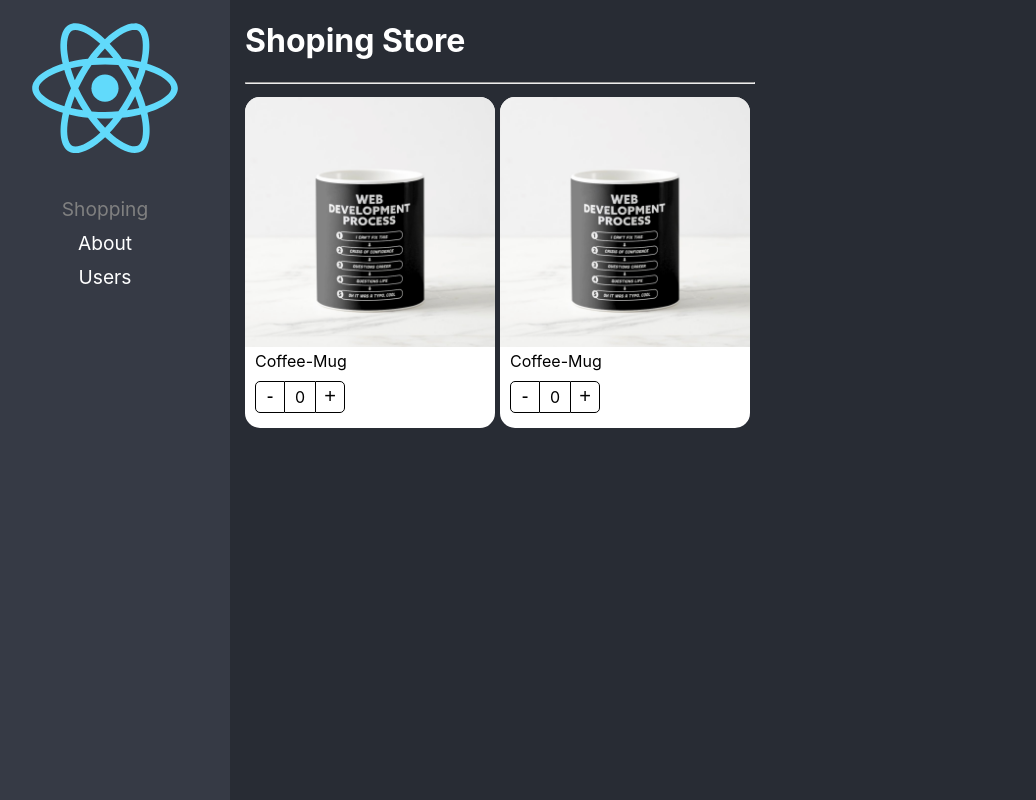
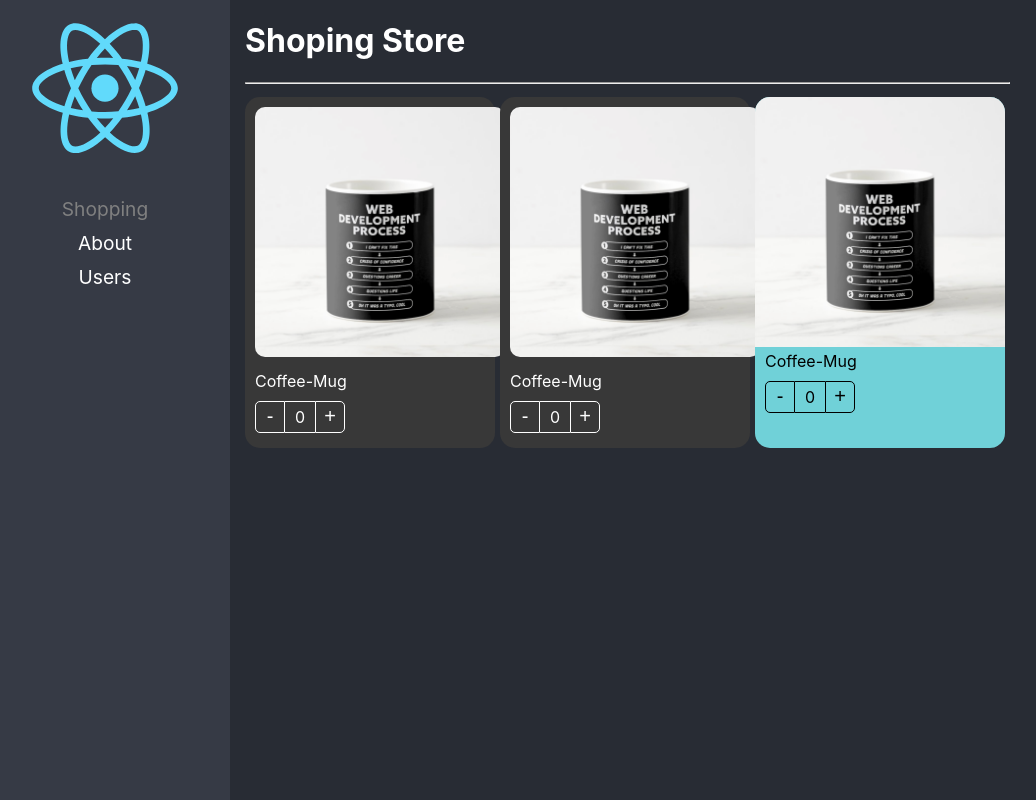
Before and after one commit to waldotorres/react-adv-template, a React (Vite) app: page /shopping in a window 1280 px wide. Shown: the whole page, without its empty margins (20-1056 px from the left). Built offline with nearby package versions, Linux system fonts and the light colour scheme.

Commit message:
extensible styles

```diff
--- a/src/02-components-patterns/components/ProductButtons.tsx
+++ b/src/02-components-patterns/components/ProductButtons.tsx
@@ -2,13 +2,21 @@ import styles from "../styles/styles.module.css";
 import { useContext } from 'react';
 import { ProductContext } from './ProductCard';
 
-export const ProductButtons = () => {
+
+export interface ProductButtonsProps {
+        className?:string,
+        style?:React.CSSProperties
+}
+
+export const ProductButtons = ( {className, style}:ProductButtonsProps ) => {
 
     const { increaseBy, counter } = useContext( ProductContext );
 
     return (
 
-    <div className={ styles.buttonsContainer }>
+    <div   className={ `${styles.buttonsContainer} ${className}` }
+           style={style}>
+
         <button className= { styles.buttonMinus }
                 onClick ={ ()=>increaseBy(-1) } >-</button>
         <div className={ styles.countLabel }> { counter } </div>
--- a/src/02-components-patterns/components/ProductCard.tsx
+++ b/src/02-components-patterns/components/ProductCard.tsx
@@ -1,20 +1,29 @@
 import styles from "../styles/styles.module.css";
 import { useProduct  } from '../hooks/useProduct';
-import { createContext } from "react";
-import { ProductContextProps, Product, ProductCardProps } from '../interfaces/interfaces';
+import { createContext, ReactElement } from 'react';
+import { ProductContextProps, Product } from '../interfaces/interfaces';
+
+
 
 
 export const ProductContext = createContext({} as ProductContextProps);
 const { Provider } = ProductContext;
 
-export const ProductCard = ({ children, product }: ProductCardProps  ) => {
+export interface ProductCardProps {
+  product:Product,
+  children: ReactElement | ReactElement[],
+  className?:string,
+  style?:React.CSSProperties
+}
+
+export const ProductCard = ({ children, product, className, style }: ProductCardProps  ) => {
 
   const { counter, increaseBy}=  useProduct();
 
   return (
 
     <Provider  value= { {counter, increaseBy, product}  }  >
-      <div className={ styles.productCard }>
+      <div className={ `${styles.productCard}  ${className} `} style={style} >
 
         { children }
       </div>
--- a/src/02-components-patterns/components/ProductImage.tsx
+++ b/src/02-components-patterns/components/ProductImage.tsx
@@ -4,7 +4,14 @@ import { ProductContext } from './ProductCard';
 
 import noImage from '../assets/no-image.jpg';
 
-export const ProductImage = ({ img='' }) => {
+export interface ProductImageProps {
+  img?:string,
+  className?:string,
+  style?:React.CSSProperties
+
+}
+
+export const ProductImage = ({ img, className, style }:ProductImageProps) => {
 
   const { product }= useContext(ProductContext);
   let imgToShow = '';
@@ -21,6 +28,8 @@ export const ProductImage = ({ img='' }) => {
 
   return (
 
-    <img className={ styles.productImg } src= { imgToShow }  alt="Coffe Mug" />
+    <img  className={ `${styles.productImg} ${ className}` } src= { imgToShow }
+          style={style}
+          alt="Coffe Mug" />
   )
 }
--- a/src/02-components-patterns/components/ProductTitle.tsx
+++ b/src/02-components-patterns/components/ProductTitle.tsx
@@ -1,11 +1,19 @@
 import { useContext } from 'react';
 import { ProductContext } from './ProductCard';
 import styles from "../styles/styles.module.css";
-export const ProductTitle = ( { title }: { title?:string }) => {
+
+export interface ProductTitleProp {
+    title?:string,
+    className?:string,
+    style?:React.CSSProperties }
+
+export const ProductTitle = (  { title, className, style }:ProductTitleProp ) => {
+
 
 const { product } = useContext(ProductContext);
 
   return (
-    <span className={ styles.productDescription }> { title ? title : product.title } </span>
+    <span className={ `${styles.productDescription} ${ className} ` }
+          style={style}> { title ? title : product.title } </span>
   )
 }
--- a/src/02-components-patterns/components/index.ts
+++ b/src/02-components-patterns/components/index.ts
@@ -2,10 +2,14 @@ import { ProductCard as ProductCardHOC } from "./ProductCard";
 import { ProductImage } from './ProductImage';
 import { ProductButtons } from './ProductButtons';
 import { ProductTitle } from './ProductTitle';
+import { ProductContextHOCProps } from "../interfaces/interfaces";
 
 export { ProductButtons } from "./ProductButtons";
 export { ProductImage } from './ProductImage';
 export { ProductTitle } from "./ProductTitle";
 
 
-export const ProductCard = Object.assign( ProductCardHOC, { Image: ProductImage, Buttons: ProductButtons, Title: ProductTitle } )
+export const ProductCard:ProductContextHOCProps = Object.assign( ProductCardHOC,
+                                {   Image: ProductImage,
+                                    Buttons: ProductButtons,
+                                    Title: ProductTitle } )
--- a/src/02-components-patterns/pages/ShoppingPage.tsx
+++ b/src/02-components-patterns/pages/ShoppingPage.tsx
@@ -1,4 +1,5 @@
 import { ProductCard, ProductImage,  ProductTitle, ProductButtons } from "../components"
+import  '../styles/custom-styles.css';
 
 export const ShoppingPage = () => {
 
@@ -10,7 +11,7 @@ export const ShoppingPage = () => {
   }
 
   return (
-    <div>
+    <div >
 
       <h1>Shoping Store</h1>
       <hr />
@@ -20,13 +21,24 @@ export const ShoppingPage = () => {
         flexWrap:'wrap'
        }}>
 
-      <ProductCard  product={ product } >
-        <ProductCard.Image />
+      <ProductCard  product={ product }
+                    className="bg-dark text-white">
+        <ProductCard.Image className="custom-image"/>
         <ProductCard.Title />
-        <ProductCard.Buttons />
+        <ProductCard.Buttons className="custom-buttons"/>
       </ProductCard>
 
-      <ProductCard  product={ product } >
+      <ProductCard  product={ product }
+                    className="bg-dark text-white"
+                    >
+        <ProductImage className="custom-image"/>
+        <ProductTitle />
+        <ProductButtons className="custom-buttons"/>
+      </ProductCard>
+
+      <ProductCard  product={ product }
+                    style = {{ backgroundColor:'#70D1D8' }}
+                    >
         <ProductImage />
         <ProductTitle />
         <ProductButtons />
--- /dev/null
+++ b/src/02-components-patterns/styles/custom-styles.css
@@ -0,0 +1,18 @@
+.bg-dark{
+    background-color: rgb(56, 56,56);
+}
+
+.text-white{
+    color: white;
+}
+
+.custom-image{
+    border-radius: 20px;
+    padding: 10px;
+    width: calc(100%-20px);
+}
+
+.custom-buttons button, .custom-buttons div{
+    color: white;
+    border-color: white;
+}
```
Also changed, not shown: src/02-components-patterns/interfaces/interfaces.ts (+15 -5 lines).
